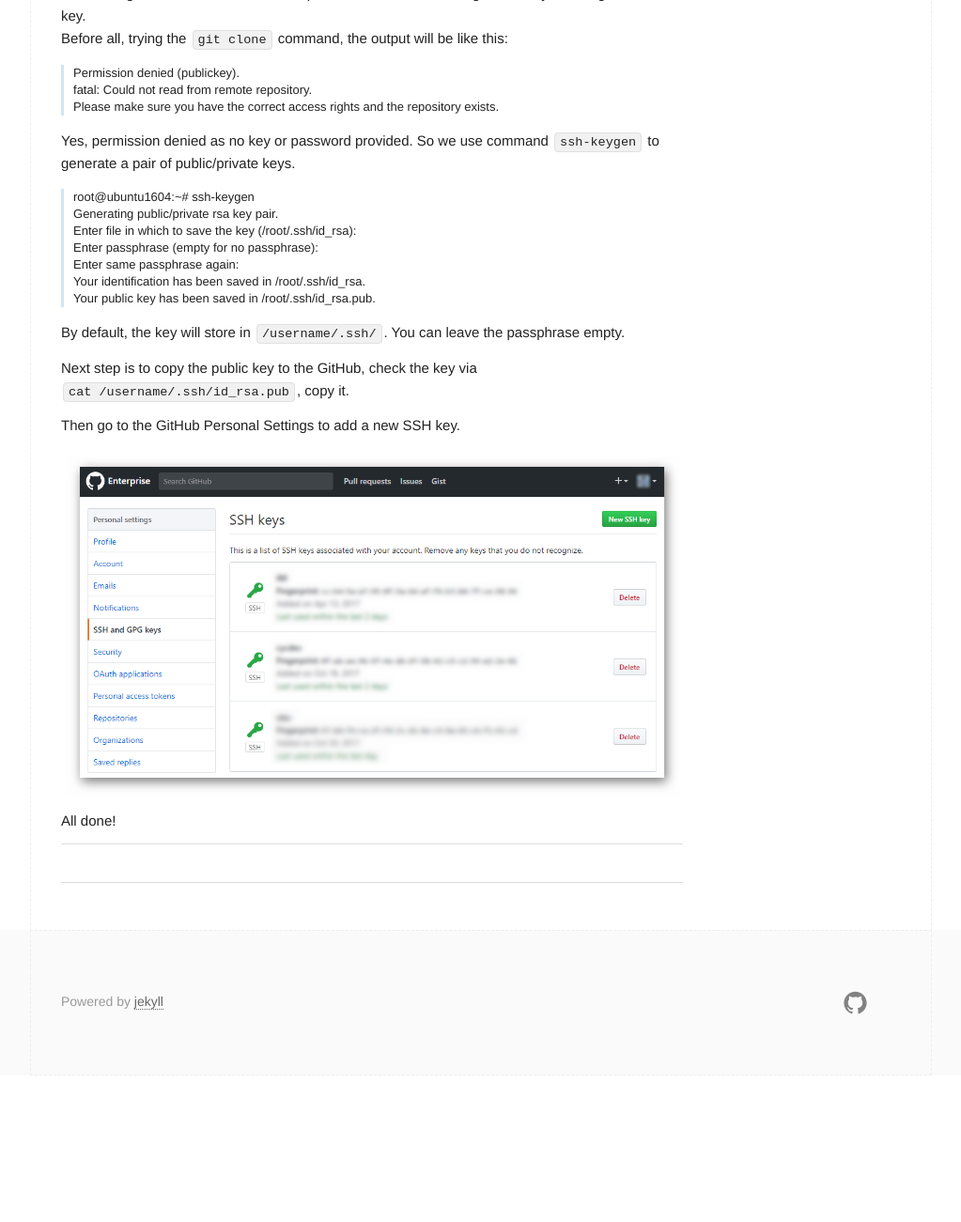
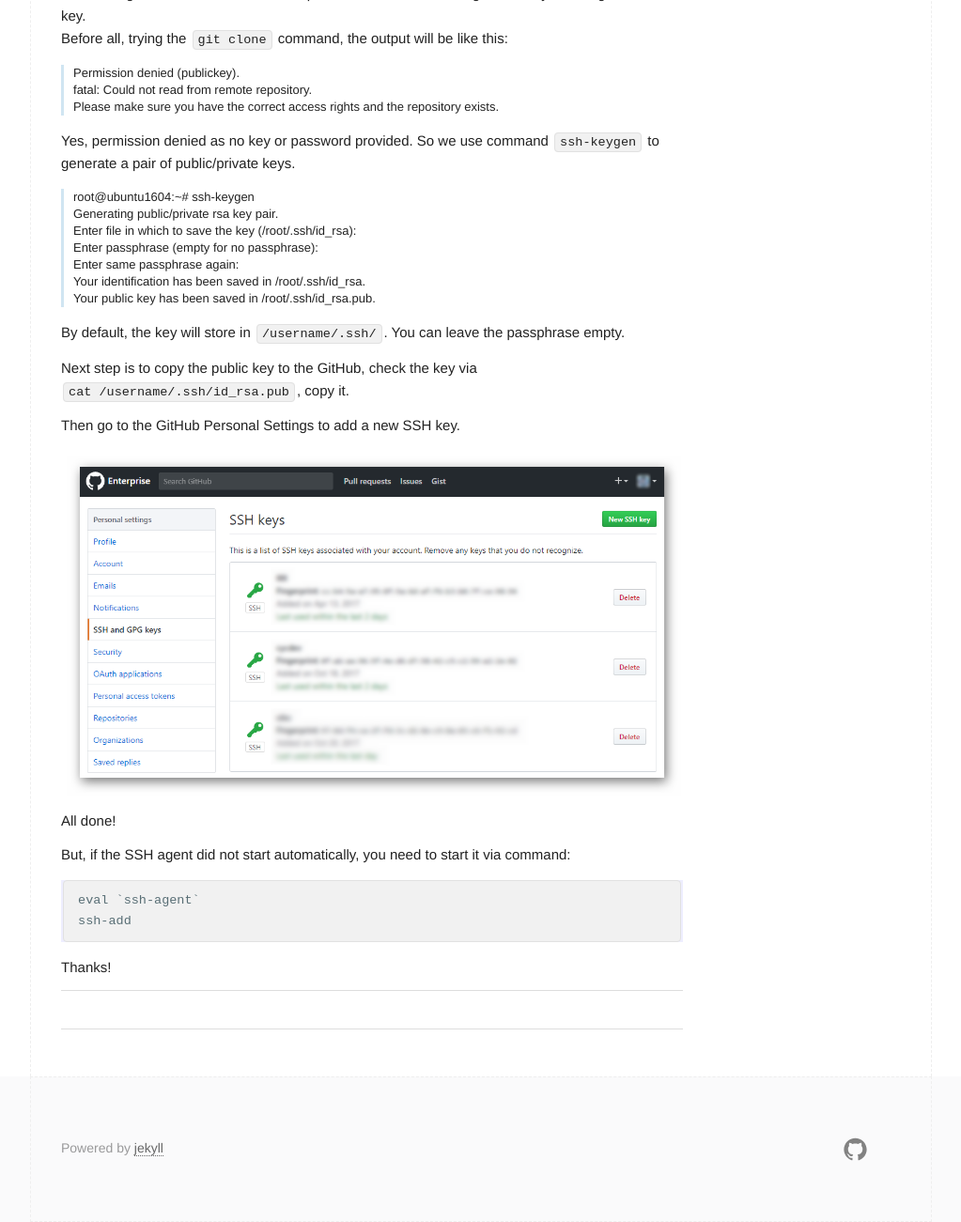
Before and after one commit to jiangtianyu2009/jiangtianyu2009.github.io, a Jekyll site: the page built from _posts/2017-10-19-config-ssh-of-github.md, in a window 1280 px wide, cut to the strip 169-1470 px from the top of the page. Shown: the whole strip at 94% size, without its empty margins (128-1151 px from the left). Built offline with Jekyll 4.4.1, drawn with Linux system fonts in a browser that asks for light colours; before the commit the page ends 1314 px from its top, so only the background shows below that.

Commit message:
Update SSH Config Post
Update SSH config post with ssh-agent

````diff
--- a/_posts/2017-10-19-config-ssh-of-github.md
+++ b/_posts/2017-10-19-config-ssh-of-github.md
@@ -31,3 +31,12 @@
 ![]({{site.baseurl}}/assets/img/ssh-github.png)
 
 All done!
+
+But, if the SSH agent did not start automatically, you need to start it via command:
+
+```
+eval `ssh-agent`
+ssh-add
+```
+
+Thanks!
````
